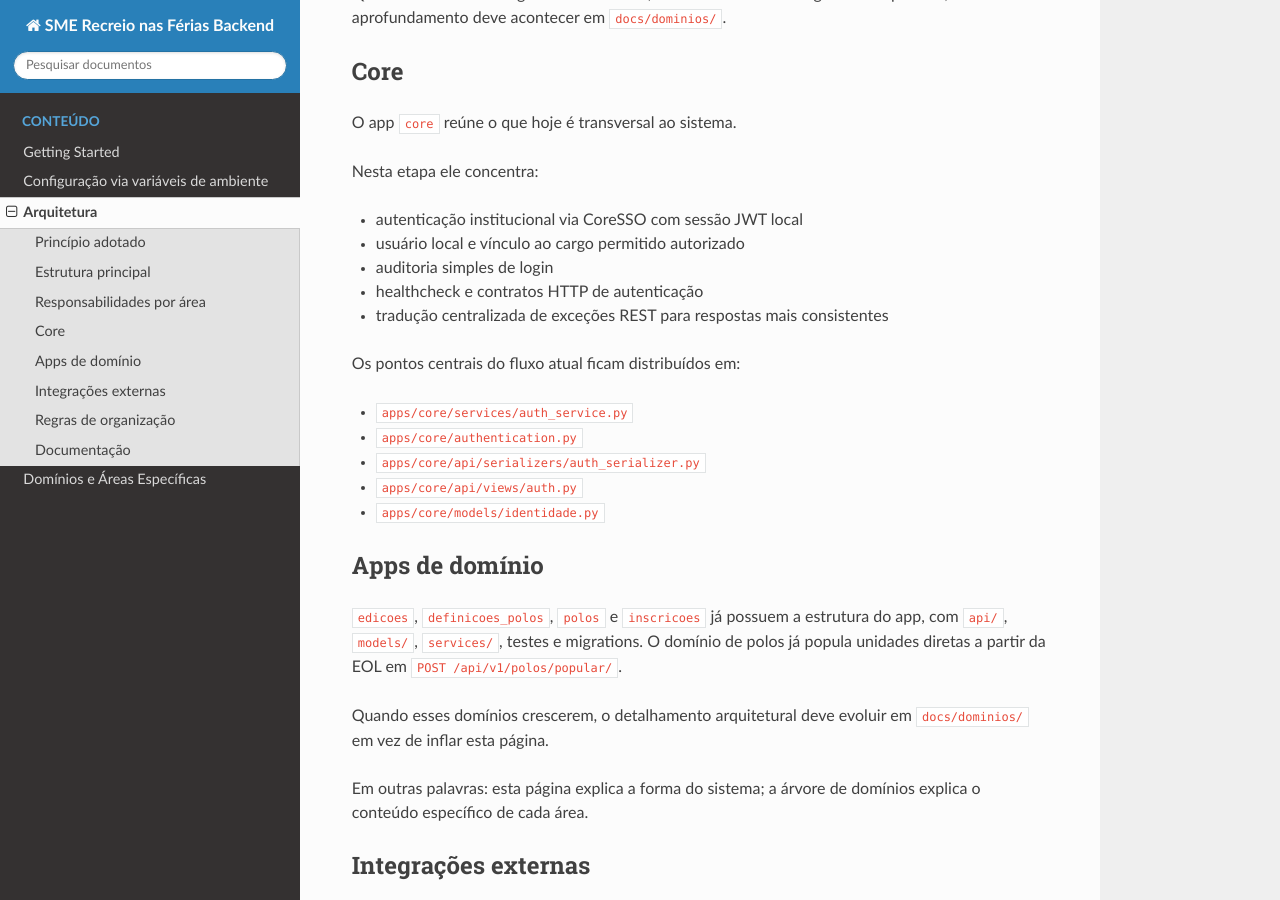
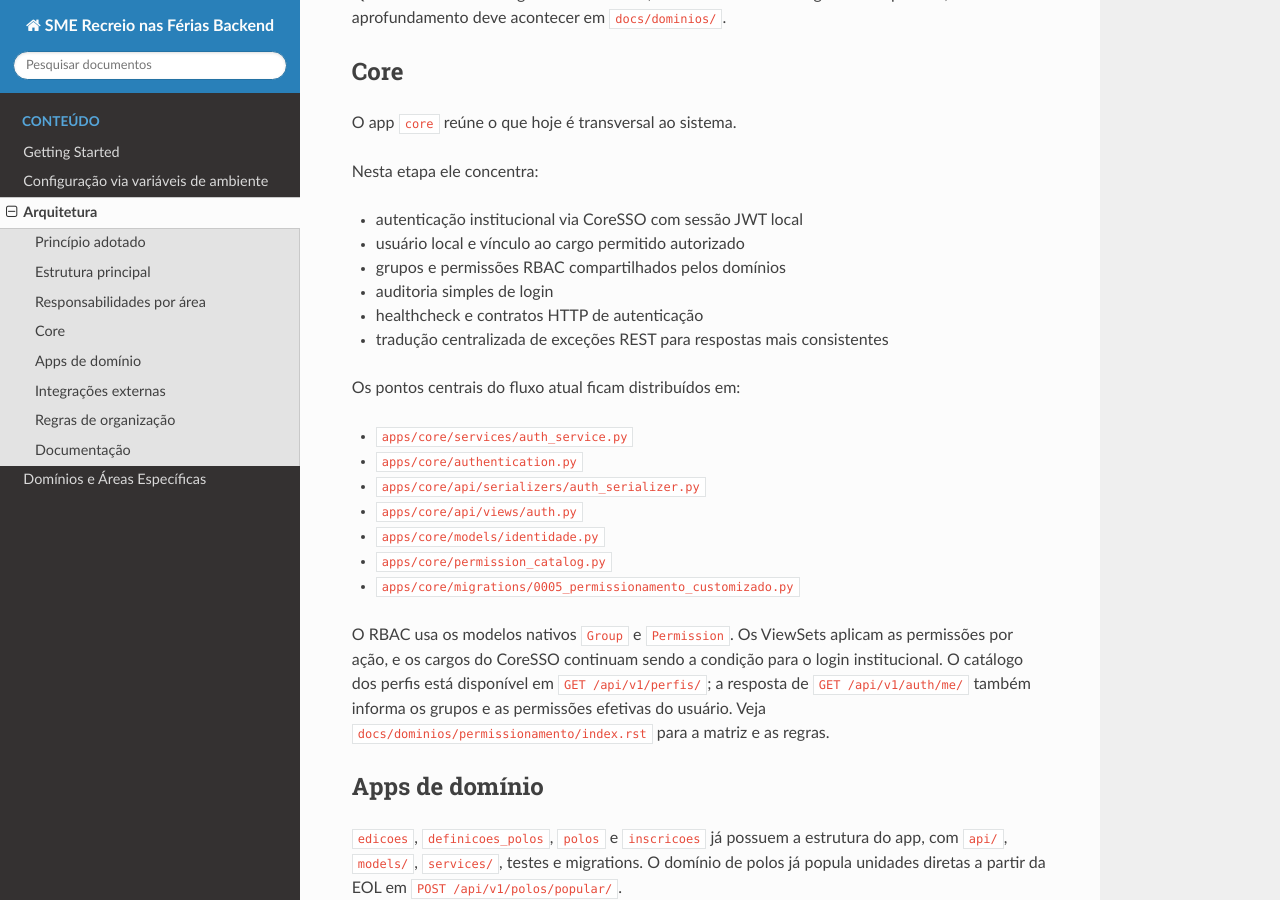
Before and after one commit to prefeiturasp/SME-RecreioNasFerias-Backend, a Sphinx documentation site: the page built from docs/arquitetura.md, in a window 1280 px wide and 900 px high, scrolled down 1564 px. Built offline with Sphinx 7.4.7 and the Read the Docs theme 3.1.0, drawn with Linux system fonts in a browser that asks for light colours.

Commit message:
feat: Adiciona módulo de permissões RBAC e atualiza a documentação

```diff
--- a/docs/arquitetura.md
+++ b/docs/arquitetura.md
@@ -70,6 +70,7 @@ Nesta etapa ele concentra:
 
 - autenticação institucional via CoreSSO com sessão JWT local
 - usuário local e vínculo ao cargo permitido autorizado
+- grupos e permissões RBAC compartilhados pelos domínios
 - auditoria simples de login
 - healthcheck e contratos HTTP de autenticação
 - tradução centralizada de exceções REST para respostas mais consistentes
@@ -81,6 +82,15 @@ Os pontos centrais do fluxo atual ficam distribuídos em:
 - `apps/core/api/serializers/auth_serializer.py`
 - `apps/core/api/views/auth.py`
 - `apps/core/models/identidade.py`
+- `apps/core/permission_catalog.py`
+- `apps/core/migrations/0005_permissionamento_customizado.py`
+
+O RBAC usa os modelos nativos `Group` e `Permission`. Os ViewSets aplicam as
+permissões por ação, e os cargos do CoreSSO continuam sendo a condição para o
+login institucional. O catálogo dos perfis está disponível em
+`GET /api/v1/perfis/`; a resposta de `GET /api/v1/auth/me/` também informa os
+grupos e as permissões efetivas do usuário. Veja
+`docs/dominios/permissionamento/index.rst` para a matriz e as regras.
 
 ## Apps de domínio
 
--- a/docs/dominios/index.rst
+++ b/docs/dominios/index.rst
@@ -11,4 +11,5 @@ pedem contexto além da visão operacional geral.
    definicoes_polos/index
    edicoes/index
    inscricoes/index
+   permissionamento/index
    integracoes/index
--- a/docs/dominios/inscricoes/index.rst
+++ b/docs/dominios/inscricoes/index.rst
@@ -12,7 +12,8 @@ Visão resumida
 - endpoint base: ``/api/v1/inscricoes/``
 - entidade principal: ``Inscricao``
 - serviço: ``InscricaoService``
-- acesso: todas as rotas exigem autenticação
+- acesso: permissões RBAC por ação; Usuário UE pode criar, visualizar e editar
+  inscrições de participantes
 - identificação pública: UUID
 - vínculo com edição: opcional nesta fase
 
```
Also changed, not shown: README.md (+1 -0 lines), docs/configuration.md (+6 -0 lines), docs/dominios/permissionamento/index.rst (added, +119 -0 lines).
